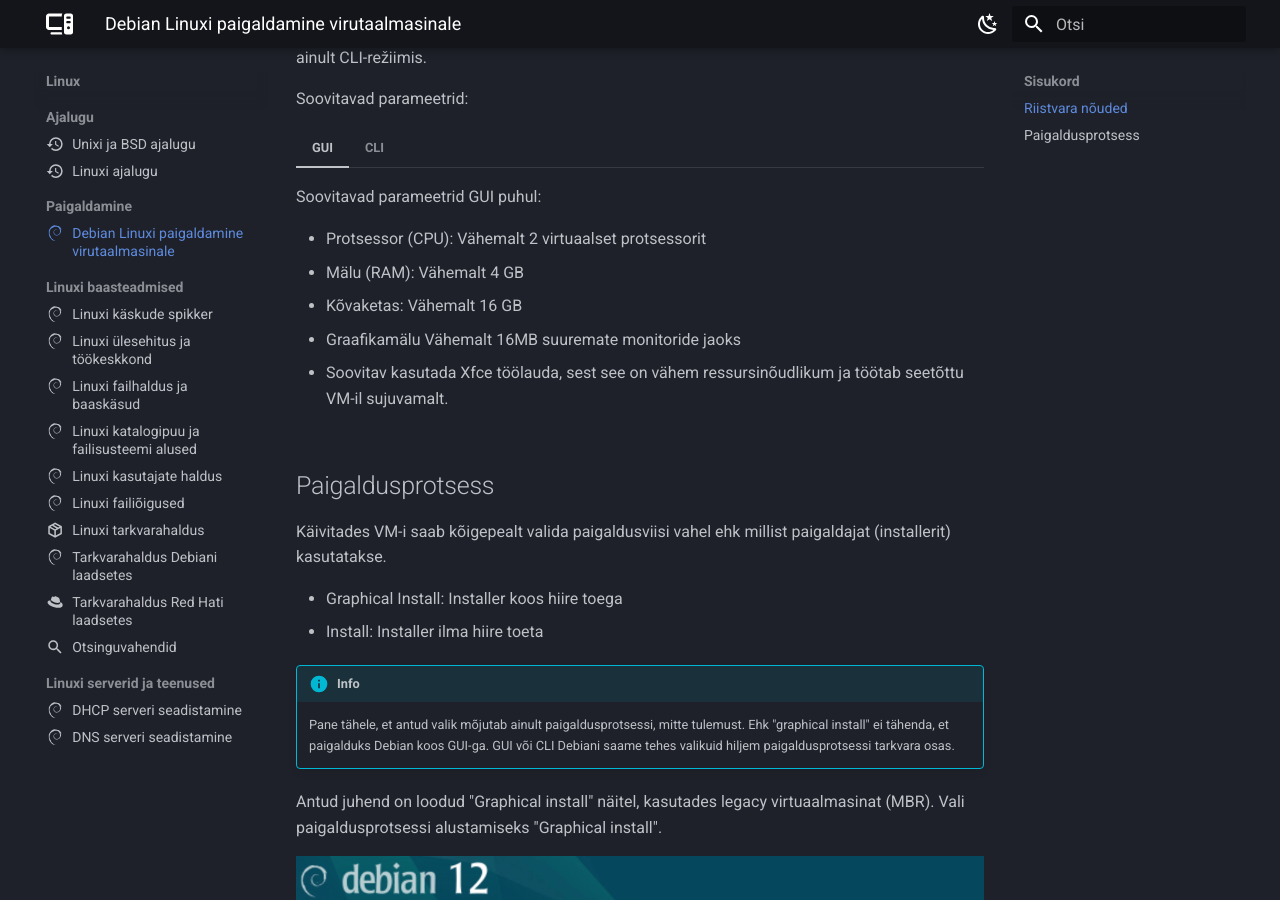
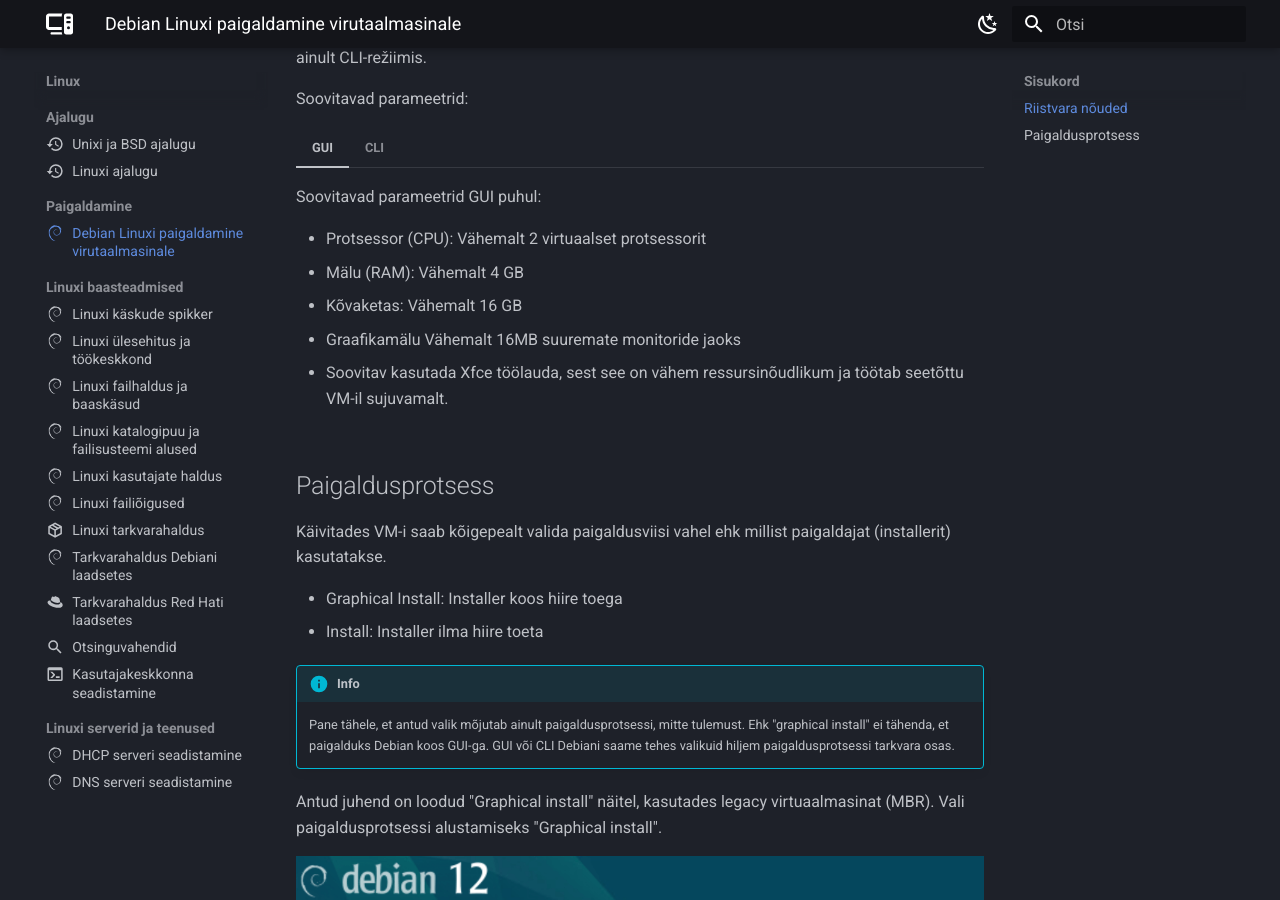
Before and after one commit to priitpaap/priitpaap.github.io, an MkDocs documentation site: the page built from docs/linux/debpaigaldus.md, in a window 1280 px wide and 900 px high, scrolled down 485 px. Built offline with MkDocs 1.6.1 and Material for MkDocs 9.7.7, drawn with Linux system fonts in a browser that asks for light colours.

Commit message:
Uuendatud kasutajakeskkonna-seadistamine.md

```diff
--- a/mkdocs.yml
+++ b/mkdocs.yml
@@ -101,6 +101,7 @@
     - Tarkvarahaldus Red Hati laadsetes:
         linux/tarkvarahaldus-red-hati-laadsetes.md
     - Otsinguvahendid: linux/otsinguvahendid.md
+    - Kasutajakeskkonna seadistamine: linux/kasutajakeskkonna-seadistamine.md
   - Linuxi serverid ja teenused:
     - DHCP serveri seadistamine: linux/dhcp.md
     - DNS serveri seadistamine: linux/dns.md
```
Also changed, not shown: 1 other file.
